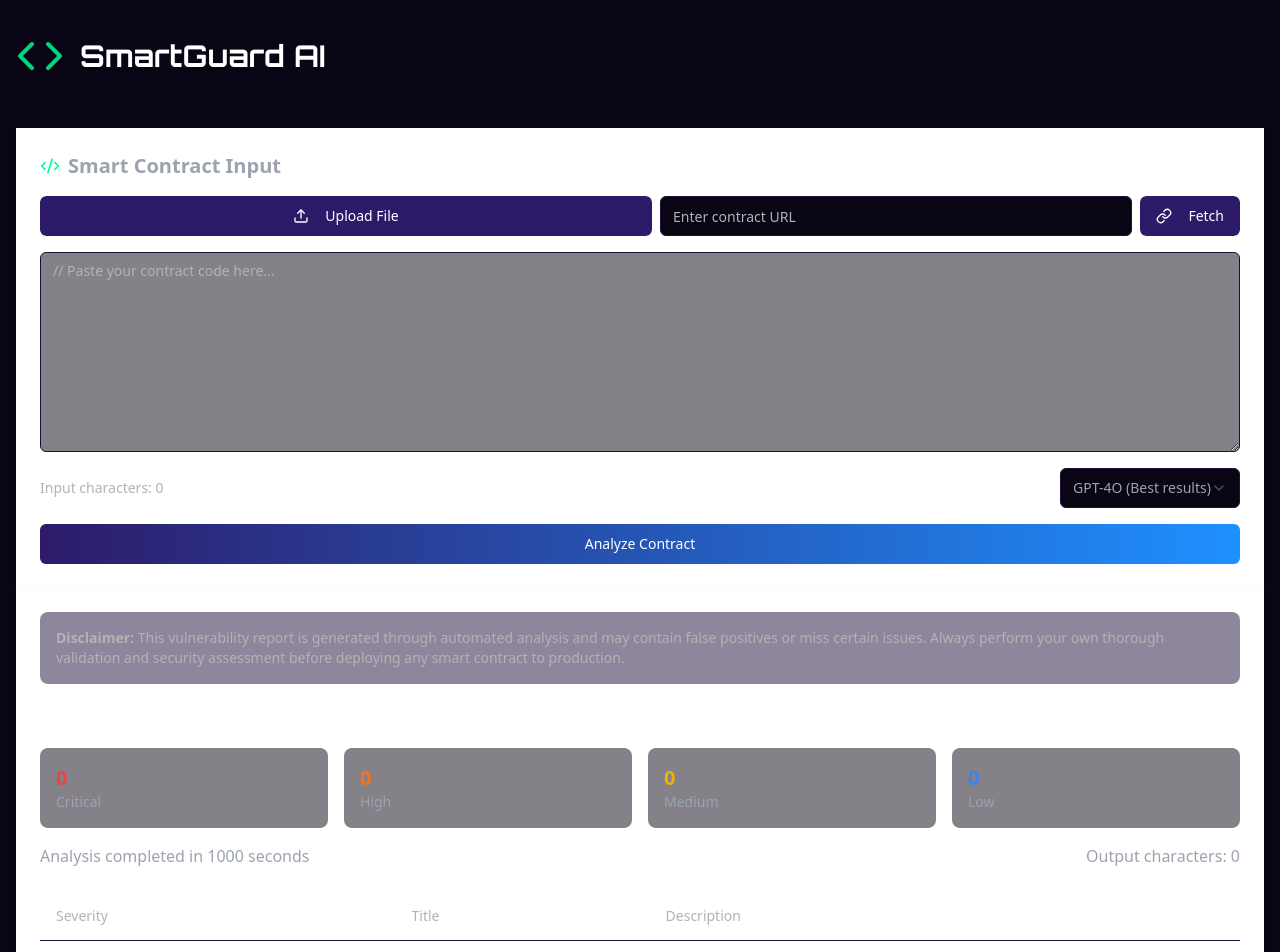
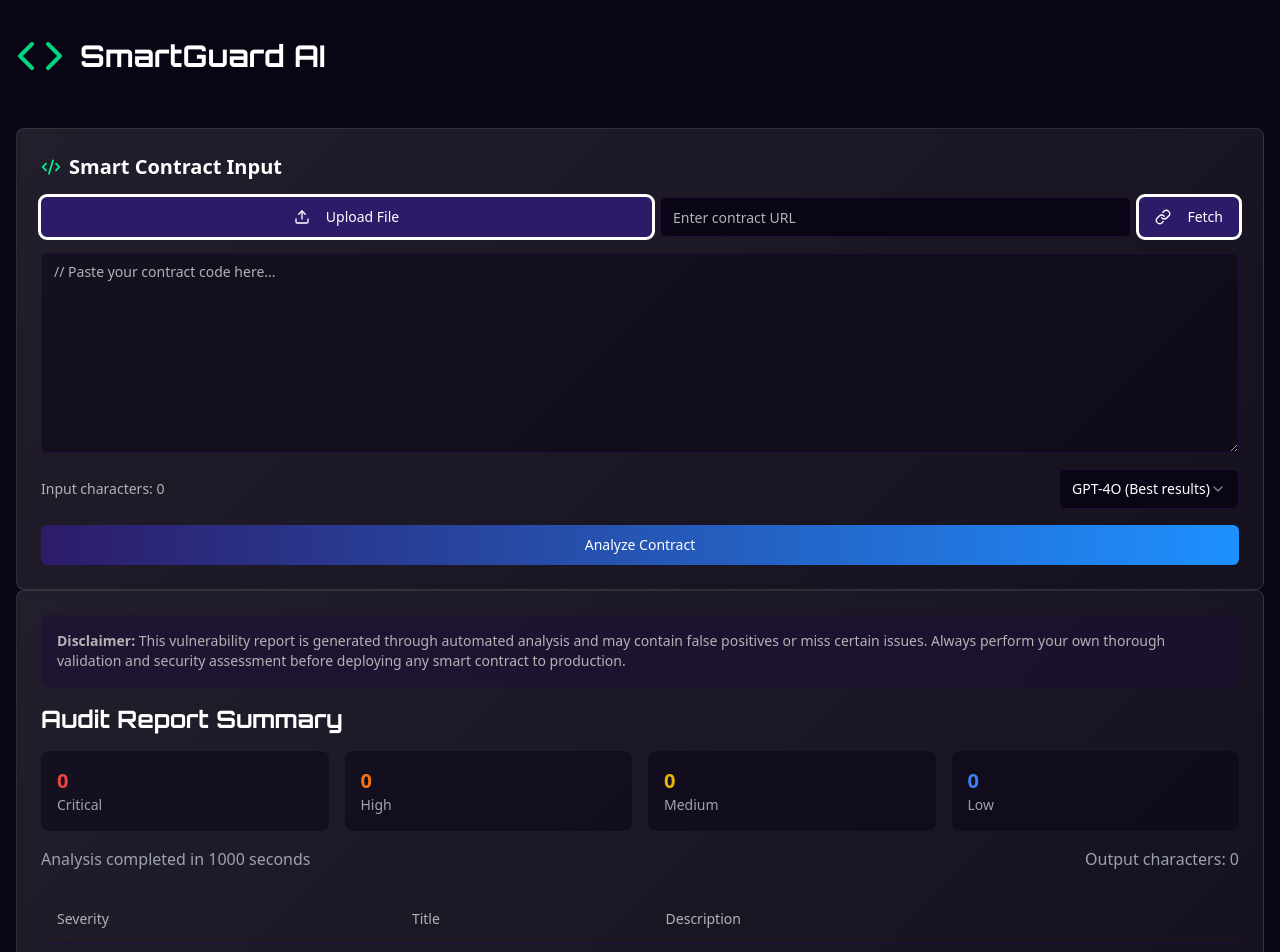
Before and after one commit to jsmaxi/contract-audit-ui, a Next.js app in the folder audit-ui/: page / in a window 1280 px wide. Shown: the top 952 px of the page. Built offline with nearby package versions, Linux system fonts and the light colour scheme.

Commit message:
Improve some styling

```diff
--- a/audit-ui/src/app/globals.css
+++ b/audit-ui/src/app/globals.css
@@ -35,3 +35,8 @@
     @apply bg-background text-foreground;
   }
 }
+
+.bg-glass-card {
+  background: linear-gradient(135deg, rgba(255,255,255,0.1) 0%, rgba(255,255,255,0.05) 100%);
+  border: 1px solid rgba(255,255,255,0.1);
+}
--- a/audit-ui/src/components/Index.tsx
+++ b/audit-ui/src/components/Index.tsx
@@ -18,12 +18,12 @@
         </header>
 
         {/* TEST INPUT */}
-        <div className="bg-white text-gray-400">
+        <div>
           <ContractInput />
         </div>
 
         {/* TEST REPORT */}
-        <div className="bg-white text-gray-400">
+        <div>
           <Report findings={[]} analysisTime={1000} />
         </div>
 
--- a/audit-ui/tailwind.config.ts
+++ b/audit-ui/tailwind.config.ts
@@ -45,6 +45,10 @@
           foreground: "hsl(var(--muted-foreground))",
         },
       },
+      backgroundImage: {
+        // "hero-pattern": "linear-gradient(45deg, #2D1B69 0%, #1E90FF 100%)",
+        "glass-card": "linear-gradient(135deg, rgba(255,255,255,0.1) 0%, rgba(255,255,255,0.05) 100%)",
+      },
     },
   },
   plugins: [],
```
Lines whose indentation alone changed are shown as unchanged.
